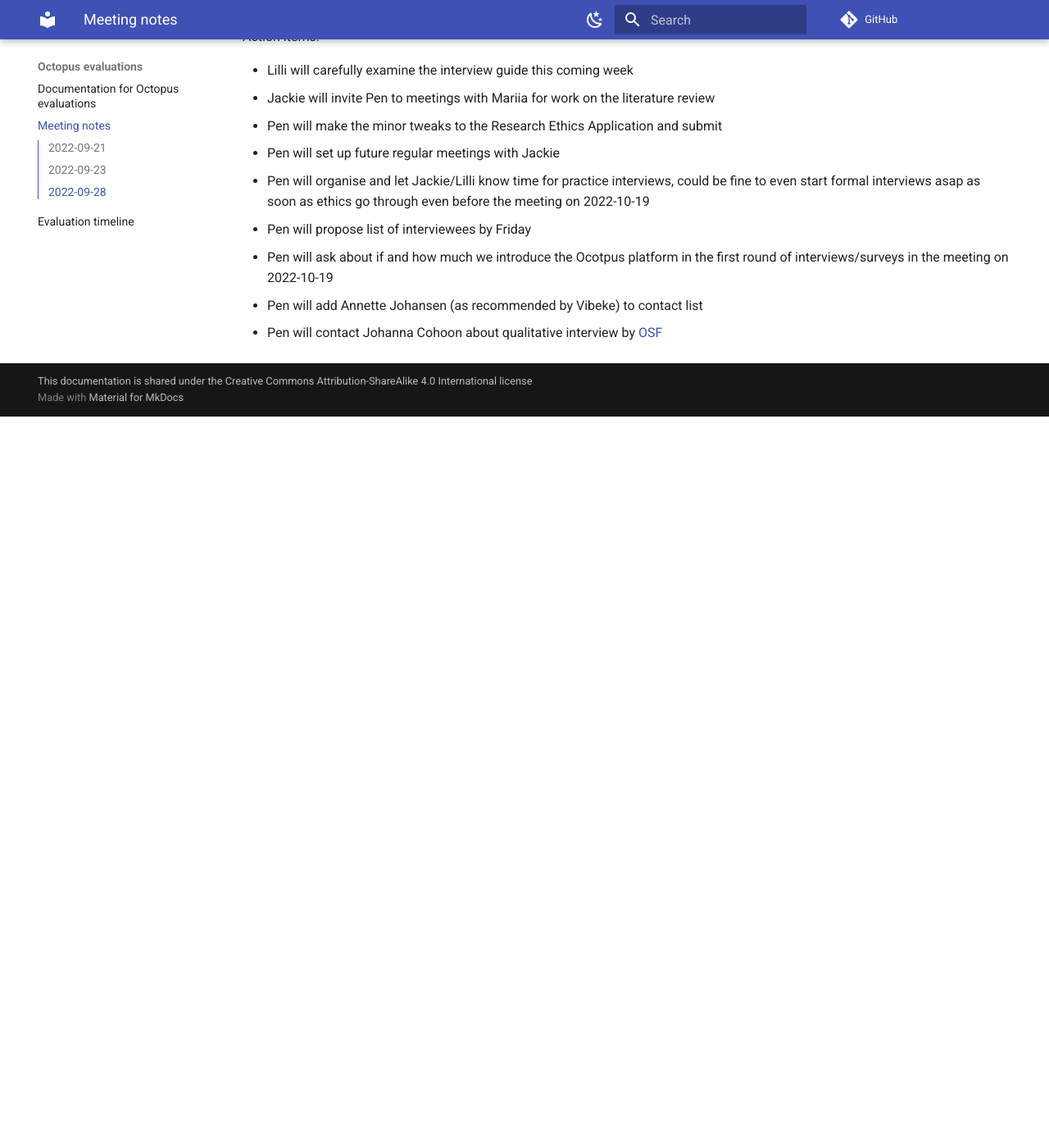
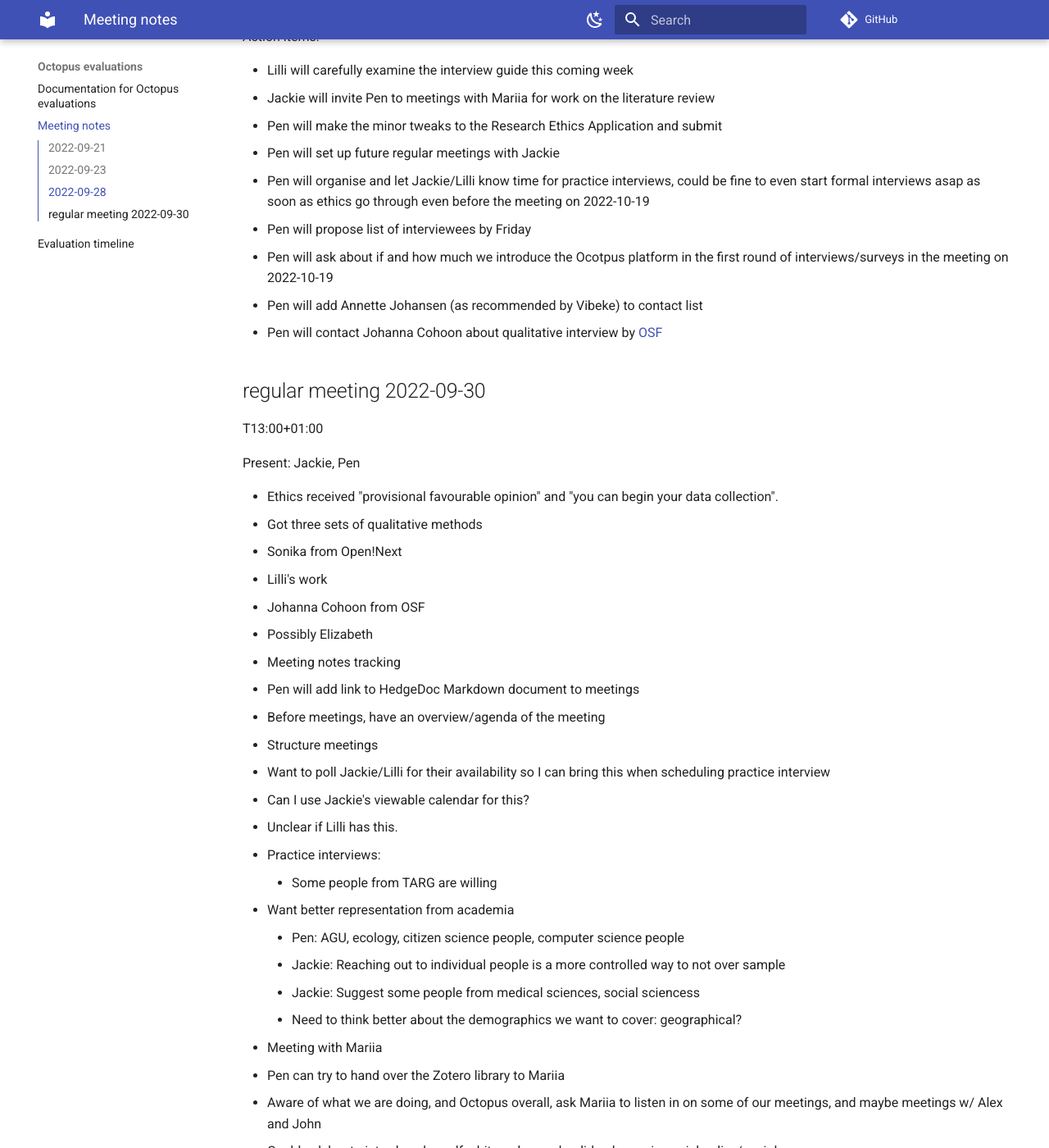
Before and after one commit to penyuan/octopus-bristol-docs, an MkDocs documentation site: the page built from docs/meeting-notes.md, in a window 1280 px wide and 1400 px high, scrolled down 5175 px. Shown: the whole window at 82% size. Built offline with MkDocs 1.6.1 and Material for MkDocs 9.7.7, drawn with Linux system fonts in a browser that asks for light colours; comment, search, counter and statistics services are not loaded; before the commit the page ends 5683 px from its top, so only the background shows below that; some of the changed text lies outside the part shown.

Commit message:
Initial notes from 2022-09-30 meeting

```diff
--- a/docs/meeting-notes.md
+++ b/docs/meeting-notes.md
@@ -148,3 +148,46 @@ Action items:
 * Pen will ask about if and how much we introduce the Ocotpus platform in the first round of interviews/surveys in the meeting on 2022-10-19
 * Pen will add Annette Johansen (as recommended by Vibeke) to contact list
 * Pen will contact Johanna Cohoon about qualitative interview by [OSF](https://osf.io/)
+
+## regular meeting 2022-09-30
+
+T13:00+01:00
+
+Present: Jackie, Pen
+
+* Ethics received "provisional favourable opinion" and "you can begin your data collection".
+* Got three sets of qualitative methods
+  * Sonika from Open!Next
+  * Lilli's work
+  * Johanna Cohoon from OSF
+  * Possibly Elizabeth
+* Meeting notes tracking
+  * Pen will add link to HedgeDoc Markdown document to meetings
+  * Before meetings, have an overview/agenda of the meeting
+  * Structure meetings
+* Want to poll Jackie/Lilli for their availability so I can bring this when scheduling practice interview
+  * Can I use Jackie's viewable calendar for this?
+  * Unclear if Lilli has this.
+  * Practice interviews:
+    * Some people from TARG are willing
+  * Want better representation from academia
+    * Pen: AGU, ecology, citizen science people, computer science people
+    * Jackie: Reaching out to individual people is a more controlled way to not over sample
+    * Jackie: Suggest some people from medical sciences, social sciencess
+    * Need to think better about the demographics we want to cover: geographical?
+* Meeting with Mariia
+  * Pen can try to hand over the Zotero library to Mariia
+  * Aware of what we are doing, and Octopus overall, ask Mariia to listen in on some of our meetings, and maybe meetings w/ Alex and John
+  * Could ask her to introduce herself a bit, we know she did a degree in social policy/sociology
+* Might be able to talk to qualitative people on Slack
+* Lab meetings, when and what? -> discuss later
+
+ACTION ITEMS:
+
+* Jackie and Pen will both contact a couple people likely willing to do practice interviews.
+* Pen will continue to reach out to individual people for the real interviews
+* Pen will write a draft email with one paragraph as a template for us to contact people with. Explain what we are looking for, a little bit about us doing this on behalf of Octopus, understand experiences of researchers across variety of disciplines across various research cultures especially with respect to publishing. Want to get as wide a set of views as possible. Daily experiences. can you put us in touch with a couple people you know who might be willing to do this over Zoom? They don't need to be experts in anything other than their own in publishing research.
+* Pen will complete setting up notes management
+  * Realtime collaborative editing, plus
+  * Archive of old notes
+* Pen will ask at lab meeting today
```
